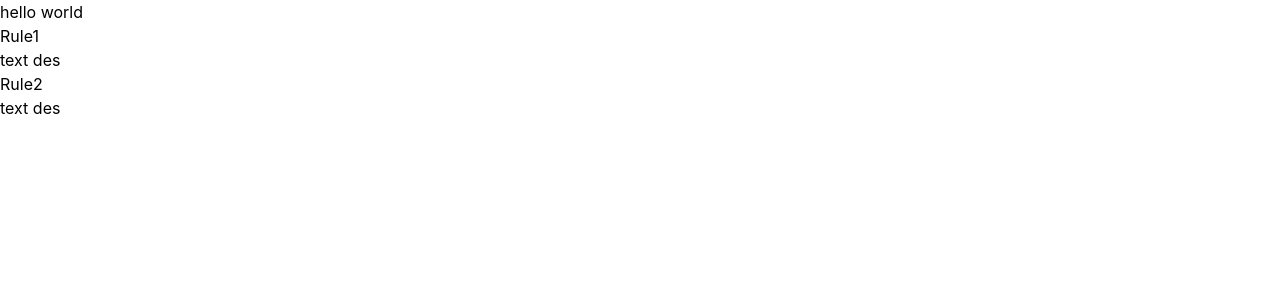
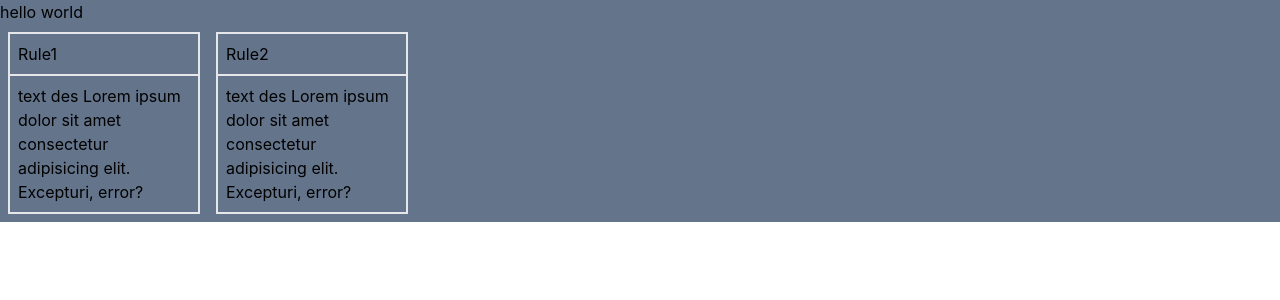
Before and after one commit to gdgcnitj/hackmol-4, a Next.js app: page / in a window 1280 px wide. Shown: the top 300 px of the page. Built offline with nearby package versions, Linux system fonts and the light colour scheme.

Commit message:
🐛 tailwind fixed

```diff
--- a/src/components/RuleCard.js
+++ b/src/components/RuleCard.js
@@ -2,9 +2,9 @@ import React from 'react'
 
 function RuleCard({title, description}) {
   return (
-    <div className='' >
-        <h1>{title}</h1>
-        <div>{description}</div>
+    <div className='border-2  m-2 w-48 ' >
+        <h1 className=' border-b-2 p-2 '>{title}</h1>
+        <div className='p-2' >{description} Lorem ipsum dolor sit amet consectetur adipisicing elit. Excepturi, error? </div>
     </div>
   )
 }
--- a/src/pages/index.js
+++ b/src/pages/index.js
@@ -1,13 +1,12 @@
-import Head from 'next/head'
 import RuleCard from "../components/RuleCard"
 
 
 export default function Home() {
   return (
-    <div className='bg-slate-500 ' >
+    <div className='bg-slate-500  ' >
       hello world
      {/* rule section */}
-      <div>
+      <div className="flex" >
 
       <RuleCard title={"Rule1"} description="text des" />
       <RuleCard title={"Rule2"} description="text des" />
--- a/tailwind.config.js
+++ b/tailwind.config.js
@@ -1,8 +1,7 @@
 module.exports = {
   content: [
-    ".src/pages/**/*.{js,ts,jsx,tsx}",
-    ".src/components/**/*.{js,ts,jsx,tsx}",
-    "./pages/**/*.{js,ts,jsx,tsx}"
+    "./src/pages/**/*.{js,ts,jsx,tsx}",
+    "./src/components/**/*.{js,ts,jsx,tsx}",
   ],
   theme: {
     extend: {},
```
Also changed, not shown: 1 other file (tests, documents, lock files or other folders).
